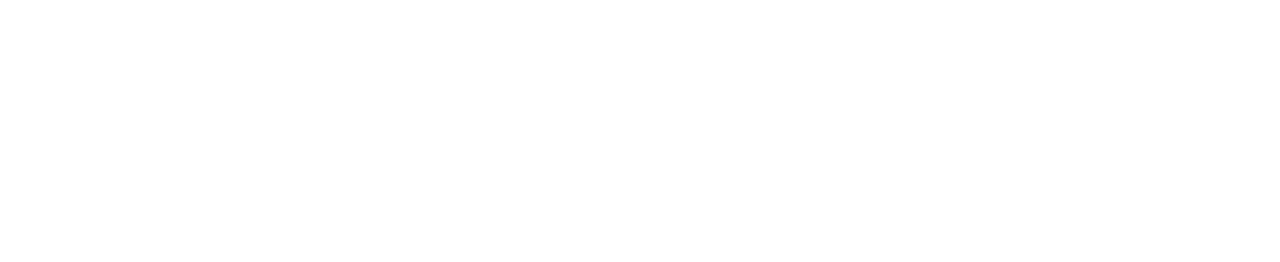
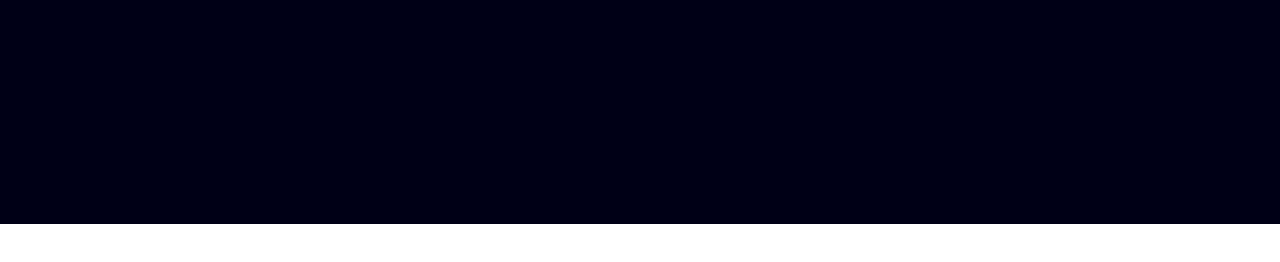
Before and after one commit to kanganmane/portfolio2, a plain HTML site: page index.html in a window 1280 px wide. Drawn offline with nearby package versions, Linux system fonts and the light colour scheme.

Commit message:
changed index.html

```diff
--- a/index.html
+++ b/index.html
@@ -6,10 +6,15 @@
           content="width=device-width, user-scalable=no, initial-scale=1.0, maximum-scale=1.0, minimum-scale=1.0">
     <meta http-equiv="X-UA-Compatible" content="ie=edge">
     <title>My Portfolio</title>
+    <script src="https://cdn.jsdelivr.net/npm/@tailwindcss/browser@4"></script>
 </head>
 <body>
     <div class="wrapper">
-        <div class="bg-black-100 "></div>
+        <div class="bg-[#000016] relative flex flex-centre items-center flex-col overflow-hidden mx-auto sm:px-10 px-5">
+            <div class="herosection">
+                <div class="pb-20 pt-36"></div>
+            </div>
+        </div>
     </div>
 </body>
 </html>
```
